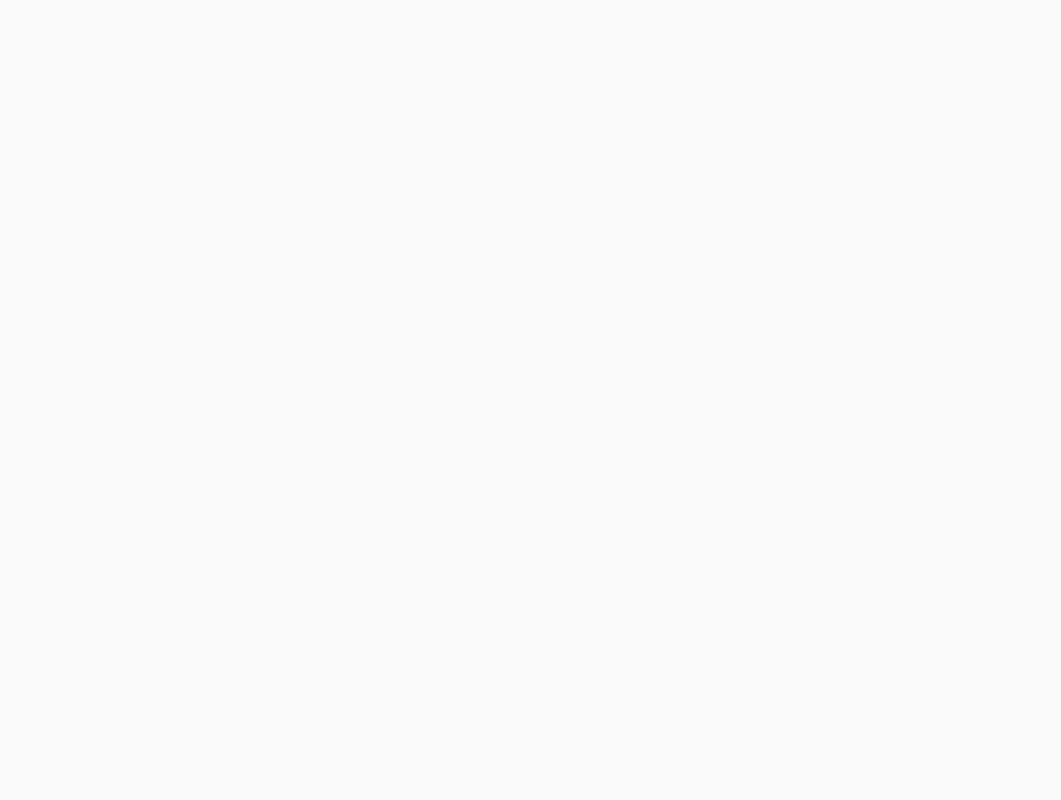
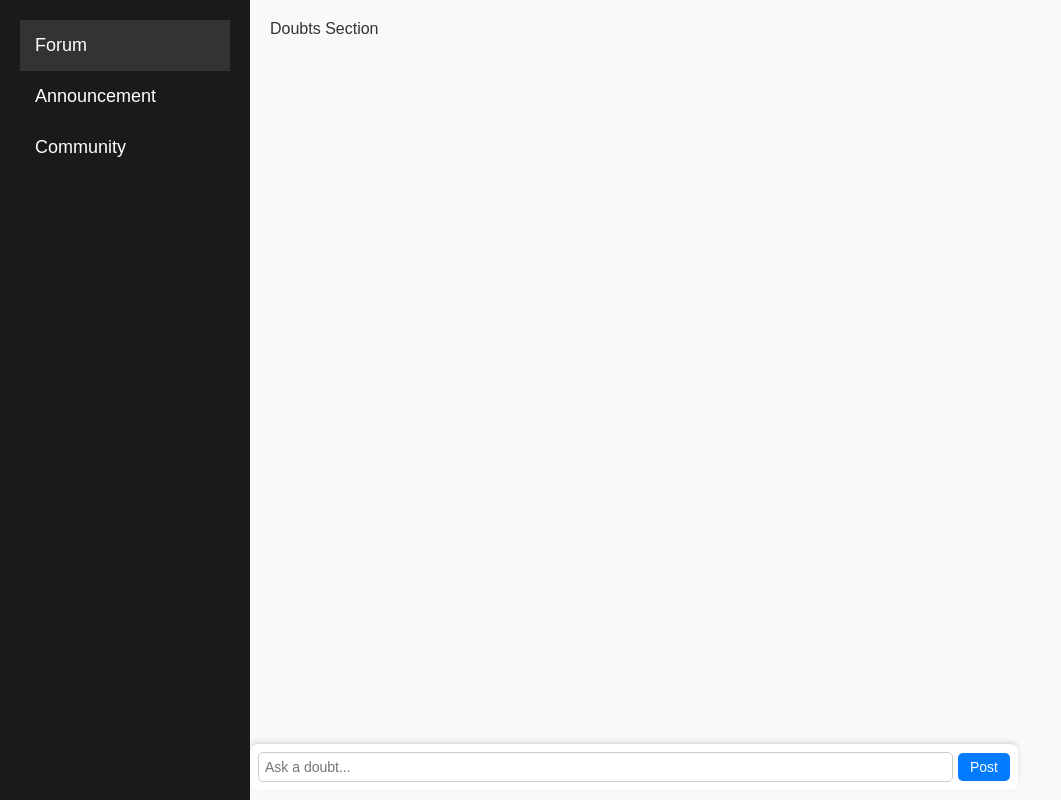
Before and after one commit to Maharsh-Nayak/Inquiro, a React (Vite) app in the folder Frontend/: page /community in a window 1280 px wide. Before the commit this address had no page. Shown: the whole page, without its empty margins (0-1061 px from the left). Built offline with nearby package versions, Linux system fonts and the light colour scheme.

Commit message:
added the community page

```diff
--- a/Frontend/src/App.jsx
+++ b/Frontend/src/App.jsx
@@ -3,6 +3,7 @@ import { Routes, Route } from "react-router-dom";
 import LandingPage from "./pages/LandingPage";
 import LoginPage from "./pages/LoginPage";
 import GetStartedPage from "./pages/GetStartedPage";
+import CommunityPage from "./pages/CommunityPage";
 
 function App() {
   return (
@@ -10,6 +11,7 @@ function App() {
       <Route path="/" element={<LandingPage />} />
       <Route path="/login" element={<LoginPage />} />
       <Route path="/get-started" element={<GetStartedPage />} />
+      <Route path="/community" element={<CommunityPage/>}/>
     </Routes>
   );
 }
--- /dev/null
+++ b/Frontend/src/pages/CommunityPage.css
@@ -0,0 +1,128 @@
+/* Community Page Styles */
+
+/* General Layout */
+.community-container {
+    display: flex;
+    height: 100vh;
+    background-color: #f9f9f9;
+  }
+
+  /* Sidebar */
+  .sidebar {
+    width: 250px;
+    background-color: #1a1a1a;
+    color: white;
+    display: flex;
+    flex-direction: column;
+    padding: 20px;
+  }
+
+  .sidebar h2 {
+    margin-bottom: 20px;
+    font-size: 22px;
+  }
+
+  .sidebar button {
+    background: none;
+    color: white;
+    border: none;
+    padding: 15px;
+    cursor: pointer;
+    text-align: left;
+    font-size: 18px;
+    width: 100%;
+  }
+
+  .sidebar button:hover, .sidebar button.active {
+    background-color: #333;
+  }
+
+  /* Main Content */
+  .main-content {
+    flex: 1;
+    display: flex;
+    flex-direction: column;
+    padding: 20px;
+  }
+
+  .main-content h2 {
+    font-size: 24px;
+    margin-bottom: 20px;
+  }
+
+  .doubts-container, .announcements-container, .chat-container {
+    flex: 1;
+    background: white;
+    padding: 20px;
+    border-radius: 10px;
+    box-shadow: 0 0 10px rgba(0, 0, 0, 0.1);
+    overflow-y: auto;
+  }
+
+  /* Input Box for Doubts & Chat */
+  .input-box {
+    display: flex;
+    padding: 10px;
+    background: white;
+    border-top: 2px solid #ddd;
+  }
+
+  .input-box input {
+    flex: 1;
+    padding: 10px;
+    border: 1px solid #ccc;
+    border-radius: 5px;
+    font-size: 16px;
+  }
+
+  .input-box button {
+    background: #ffcc00;
+    border: none;
+    padding: 10px 20px;
+    margin-left: 10px;
+    cursor: pointer;
+    font-size: 16px;
+    border-radius: 5px;
+  }
+
+  .input-box button:hover {
+    background: #e6b800;
+  }
+  .message-input-container, .doubt-input-container {
+    position: fixed;
+    bottom: 10px; /* Move slightly up */
+    left: 250px; /* Adjust based on sidebar width */
+    width: 60%; /* Limit width to 60% of the screen */
+    background: white;
+    display: flex;
+    align-items: center;
+    gap: 5px; /* Reduce gap */
+    padding: 8px; /* Reduce padding */
+    border-top: 1px solid #ddd;
+    box-shadow: 0 -2px 5px rgba(0, 0, 0, 0.1);
+    border-radius: 8px; /* Optional: Add rounded corners */
+}
+
+.message-input-container input, .doubt-input-container input {
+    flex: 1;
+    padding: 6px;
+    border: 1px solid #ccc;
+    border-radius: 5px;
+    font-size: 14px;
+    outline: none;
+    height: 30px;
+}
+
+.message-input-container button, .doubt-input-container button {
+    background-color: #007bff;
+    color: white;
+    border: none;
+    padding: 6px 12px;
+    border-radius: 5px;
+    font-size: 14px;
+    cursor: pointer;
+}
+
+.message-input-container button:hover, .doubt-input-container button:hover {
+    background-color: #0056b3;
+}
--- /dev/null
+++ b/Frontend/src/pages/CommunityPage.jsx
@@ -0,0 +1,47 @@
+import React, { useState } from "react";
+import "./CommunityPage.css";
+
+const CommunityPage = () => {
+  const [selectedTab, setSelectedTab] = useState("forum");
+  const [doubtText, setDoubtText] = useState("");
+  const [chatText, setChatText] = useState("");
+
+  return (
+    <div className="community-container">
+      {/* Sidebar */}
+      <div className="sidebar">
+        <button onClick={() => setSelectedTab("forum")} className={selectedTab === "forum" ? "active" : ""}>Forum</button>
+        <button onClick={() => setSelectedTab("announcement")} className={selectedTab === "announcement" ? "active" : ""}>Announcement</button>
+        <button onClick={() => setSelectedTab("community")} className={selectedTab === "community" ? "active" : ""}>Community</button>
+      </div>
+
+      {/* Main Content */}
+      <div className="main-content">
+        {selectedTab === "forum" && <div className="forum-section">Doubts Section</div>}
+        {selectedTab === "announcement" && <div className="announcement-section">Announcements</div>}
+        {selectedTab === "community" && <div className="community-chat-section">Community Chat</div>}
+      </div>
+
+      {/* Bottom Input Section */}
+      <div className="bottom-input">
+        {selectedTab === "forum" && (
+          <div className="doubt-input-container">
+          <input type="text" placeholder="Ask a doubt..." />
+          <button>Post</button>
+        </div>
+
+        )}
+        {selectedTab === "community" && (
+          <div className="message-input-container">
+          <input type="text" placeholder="Write a message..." />
+          <button>Send</button>
+        </div>
+
+
+        )}
+      </div>
+    </div>
+  );
+};
+
+export default CommunityPage;
--- a/Frontend/src/pages/GetStartedPage.jsx
+++ b/Frontend/src/pages/GetStartedPage.jsx
@@ -25,9 +25,6 @@ const GetStartedPage = () => {
     console.log("User Data:", formData);
 
     try {
-      // let Response = await axios.post('https://inquiro.onrender.com/api/users/sign_up', formData, {
-      //   headers: { 'Content-Type': 'application/json' }
-      // });
       let Response = await axios.post('/api/users/sign_up', formData, {
         headers: { 'Content-Type': 'application/json' }
       });
--- a/Frontend/src/pages/LoginPage.jsx
+++ b/Frontend/src/pages/LoginPage.jsx
@@ -21,9 +21,6 @@ const LoginPage = () => {
     console.log("Login Data:", formData);
 
     try {
-      // let response = await axios.post('https://inquiro.onrender.com/api/users/login', formData, {
-      //   headers: { 'Content-Type': 'application/json' }
-      // });
       let response = await axios.post('/api/users/login', formData, {
         headers: { 'Content-Type': 'application/json' }
       });
```
